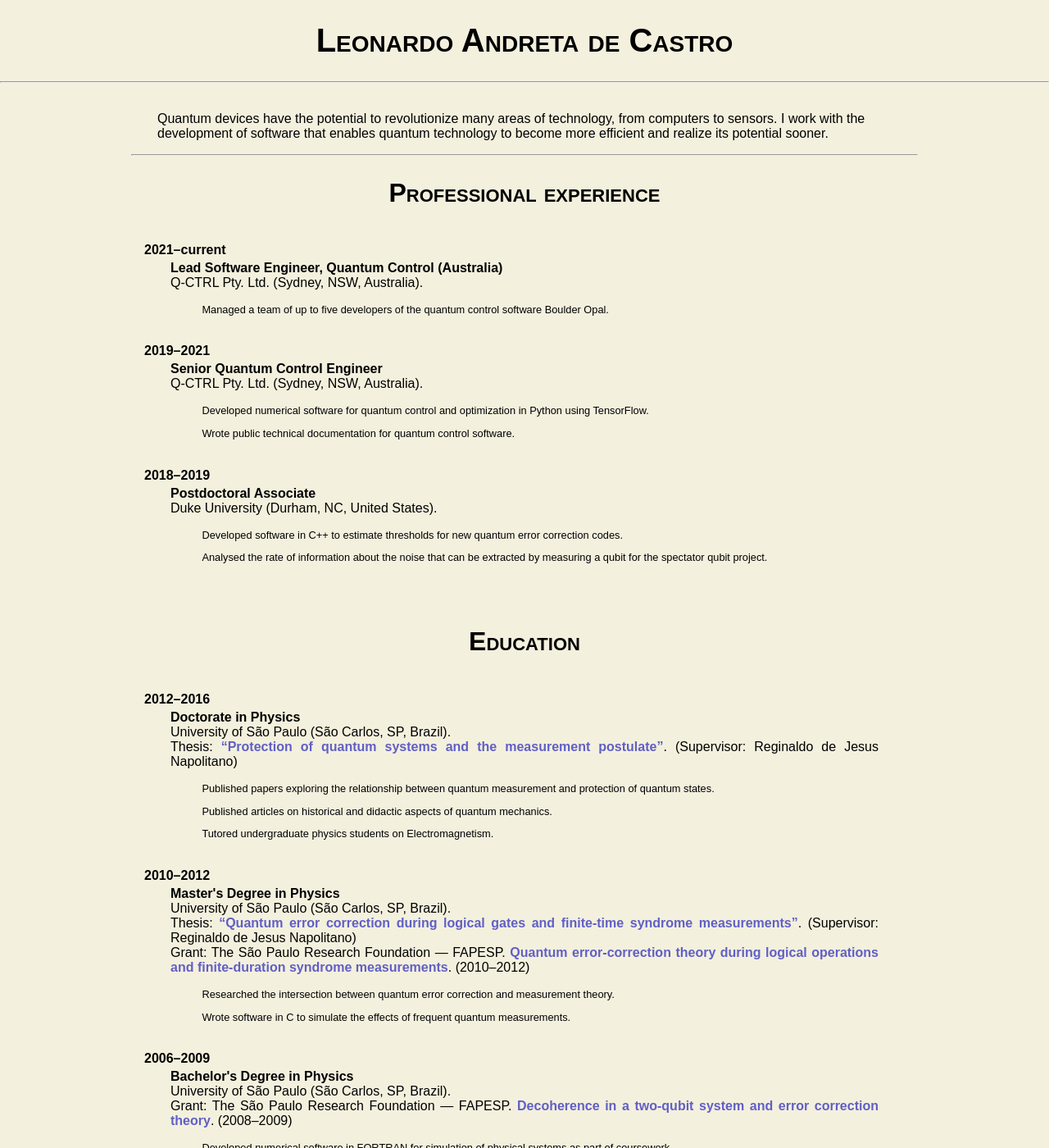
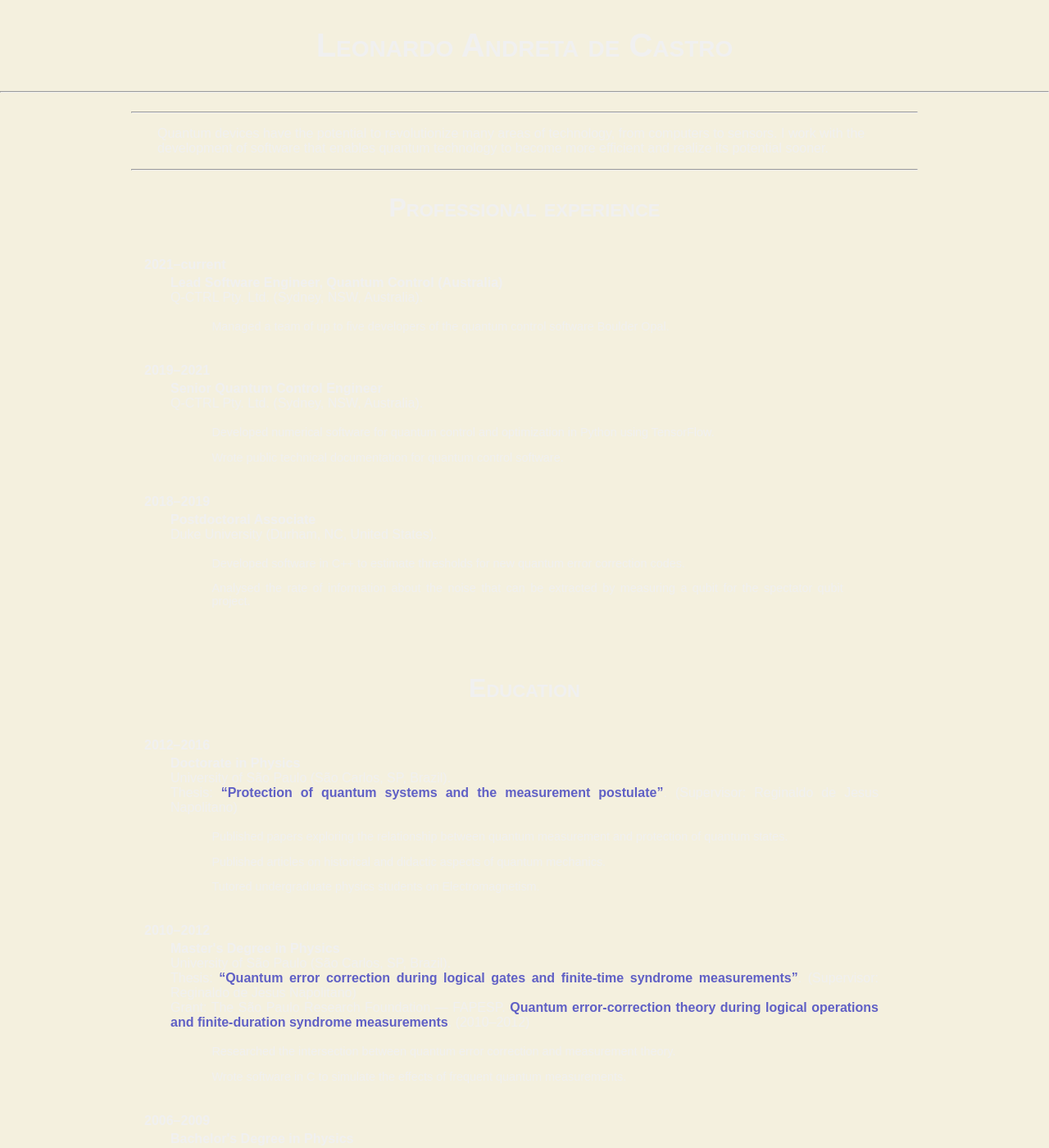
Before and after one commit to leoadec/leoadec.github.io, a Jekyll site: the page built from index.html, in a window 1280 px wide and 1400 px high. Shown: the whole window at 82% size. Built offline with Jekyll 4.4.1, drawn with Linux system fonts in a browser that asks for light colours.

Commit message:
update sass

```diff
--- a/_layouts/default.html
+++ b/_layouts/default.html
@@ -8,10 +8,10 @@
 </head>
 
 <body>
-<div id="header">
+<nav>
 <h1 id="titleh1">Leonardo Andreta de Castro</h1>
 <hr>
-</div>
+</nav>
 
 <script>
   header = document.getElementById("header");
@@ -32,9 +32,9 @@
 </script>
 
 
-<div id="content">
+<article>
 {{ content }}
-</div>
+</article>
 
 <script>
   const authors = document.getElementsByClassName("authors");
--- a/assets/css/style.scss
+++ b/assets/css/style.scss
@@ -4,18 +4,65 @@
 @import "papers";
 
 $background-color: #f4f0de;
+$background-color-dark: #060f12;
+$link-color: #6060c5;
+$link-color-dark: #b0b0e8;
+$text-color: #f0f0f0;
+$text-color-dark: #d0d0c8;
+
+body {
+  background-color: $background-color;
+  color: $text-color;
+  font-family: sans-serif;
+  height: 100%;
+  margin: 0;
+  @media (prefers-color-scheme: dark) {
+    background-color: $background-color-dark;
+    color: $text-color-dark;
+  }
+  @media print {
+    background-color: none;
+    margin: 0.5in;
+  }
+}
+
+nav {
+  position: fixed;
+  top: 0;
+  width: 100%;
+  background-color: $background-color;
+  @media (prefers-color-scheme: dark) {
+    background-color: $background-color-dark;
+  }
+  @media print {
+    position: relative;
+  }
+}
+
+article {
+  margin-left: auto;
+  margin-right: auto;
+  margin-top: 3em;
+  max-width: 60em;
+  padding-bottom: 1em;
+  padding-top: 5em;
+  @media print {
+    margin-top: 0;
+    padding-top: 0;
+  }
+}
+
+address {
+  align: center;
+  margin-left: auto;
+  margin-right: auto;
+  display: none;
+}
 
 %heading {
   font-variant: small-caps;
   padding: 0em;
   text-align: center;
-}
-
-body {
-  background-color: $background-color;
-  font-family: sans-serif;
-  height: 100%;
-  margin: 0pt;
 }
 
 h1 {
@@ -44,8 +91,14 @@
 }
 
 a, a:active, a:visited {
-  color: #6060c5;
+  color: $link-color;
   text-decoration: none;
+  @media (prefers-color-scheme: dark) {
+    color: $link-color-dark;
+  }
+  @media print {
+    color: $text-color;
+  }
 }
 
 a.title {
@@ -64,8 +117,10 @@
 }
 
 .details {
-  font-size: 0.8em;
+  font-size: 0.9em;
   list-style-type: disc;
+  padding-left: 0.5em;
+  margin: 0;
 }
 
 ul {
@@ -95,59 +150,15 @@
   text-align: left;
 }
 
-p:menu {
-  text-align: center;
-}
-
 div.snippet {
   padding: 20em 0em 0em 0em;
-}
-
-#content {
-  margin-top: 3em;
-  padding-bottom: 1em;
-  padding-top: 5em;
-  max-width: 60em;
-  margin-left: auto;
-  margin-right: auto;
-}
-
-#header {
-  position: fixed;
-  top: 0;
-  width: 100%;
-  background-color: $background-color;
 }
 
 a.title {
   font-variant: italic;
 }
 
-
-@media (prefers-color-scheme: dark) {
-  body {
-    background-color: #060f12;
-    color: #d0d0c8;
-  }
-
-  #header {
-    background-color: #060f12;
-  }
-
-  a, a:active, a:visited, .show-more {
-    color: #b0b0e8;
-  }
-}
-
 @media print {
-  #header {
-    position: relative;
-  }
-
-  #content {
-    padding: 0;
-  }
-
   hr {
     width: 75%;
     size: 1px;
--- a/index.html
+++ b/index.html
@@ -1,6 +1,14 @@
 ---
 layout: default
 ---
+
+<address>
+{% for data in site.data.contact %}
+<a href="{{data.external_url}}">{{data.title}}</a>
+{% endfor %}
+</address>
+
+<hr>
 
 <p>
 Quantum devices have the potential to revolutionize many areas of technology,
@@ -8,7 +16,7 @@
 quantum technology to become more efficient and realize its potential sooner.
 </p>
 
-<hr/>
+<hr>
 
 <h2>Professional experience</h2>
 <ul>
@@ -18,7 +26,7 @@
     <strong>{{ job.title }}</strong> <br>
     {{ job.employer }} ({{ job.location }}).
     <div class="details">
-      {{ job.content | markdownify }}
+    {{ job.content | markdownify }}
     </div>
   </li>
 {% endfor %}
```
